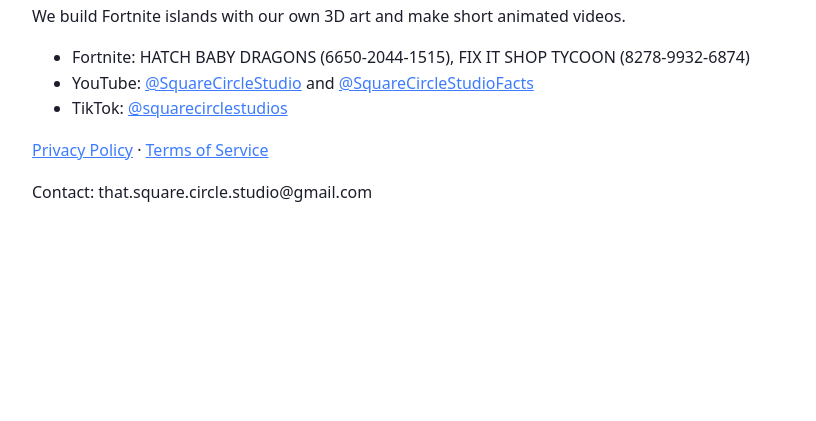
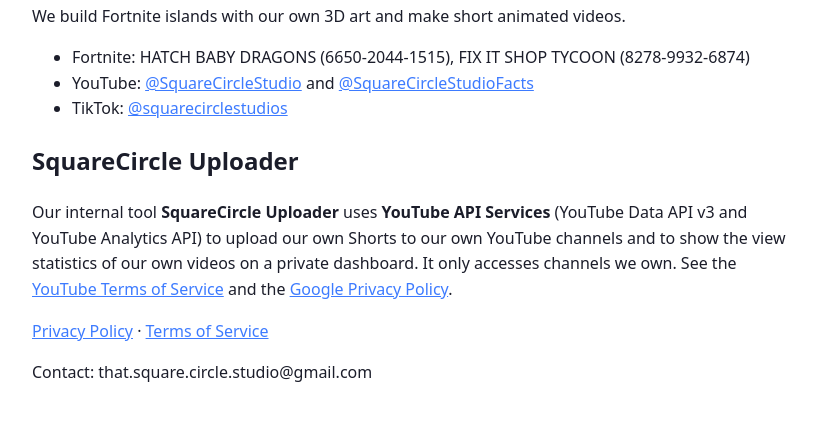
Before and after one commit to SquareCircleStudio/squarecirclestudio.github.io, a plain HTML site: page index.html in a window 1280 px wide. Shown: the part 109-530 px from the top of the page, without its empty margins (228-1044 px from the left). Drawn offline with Linux system fonts and the light colour scheme.

Commit message:
Homepage: describe SquareCircle Uploader and YouTube API Services use
Co-Authored-By: Claude Opus 5.5 <noreply@anthropic.com>

```diff
--- a/index.html
+++ b/index.html
@@ -10,6 +10,8 @@
 <li>YouTube: <a href="https://www.youtube.com/@SquareCircleStudio">@SquareCircleStudio</a> and <a href="https://www.youtube.com/@SquareCircleStudioFacts">@SquareCircleStudioFacts</a></li>
 <li>TikTok: <a href="https://www.tiktok.com/@squarecirclestudios">@squarecirclestudios</a></li>
 </ul>
+<h2>SquareCircle Uploader</h2>
+<p>Our internal tool <b>SquareCircle Uploader</b> uses <b>YouTube API Services</b> (YouTube Data API v3 and YouTube Analytics API) to upload our own Shorts to our own YouTube channels and to show the view statistics of our own videos on a private dashboard. It only accesses channels we own. See the <a href="https://www.youtube.com/t/terms">YouTube Terms of Service</a> and the <a href="https://policies.google.com/privacy">Google Privacy Policy</a>.</p>
 <p><a href="privacy.html">Privacy Policy</a> · <a href="terms.html">Terms of Service</a></p>
 <p>Contact: that.square.circle.studio@gmail.com</p>
 </body></html>
```
